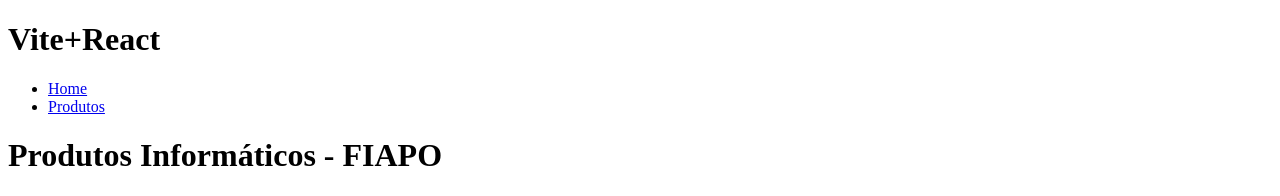
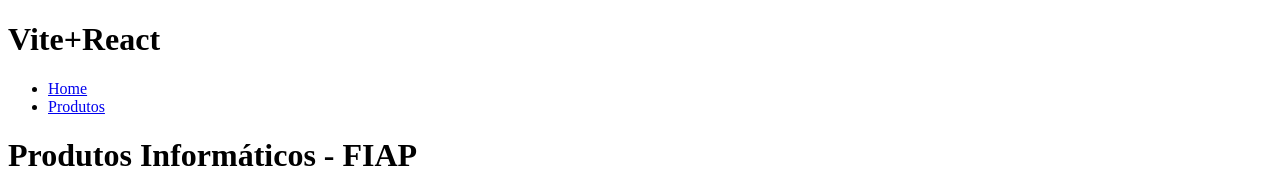
Before and after one commit to jaisycibele/spa-1tdspf-1, a React (Vite) app: page /produtos in a window 1280 px wide. Shown: the top 196 px of the page. Built offline with nearby package versions, Linux system fonts and the light colour scheme.

Commit message:
arrumando largura e altura de img

```diff
--- a/src/routes/ExcluirProdutos.module.css
+++ b/src/routes/ExcluirProdutos.module.css
@@ -22,6 +22,8 @@
 
         & img{
             display: block;
+            width: 200px;
+            height: 300px;
         }
 
         & figcaption{
--- a/src/routes/Produtos.jsx
+++ b/src/routes/Produtos.jsx
@@ -19,7 +19,7 @@
 
   return (
     <>
-      <h1>Produtos Informáticos - FIAPO</h1>
+      <h1>Produtos Informáticos - FIAP</h1>
       <table className={estilos.tblEstilo}>
         <thead>
           <tr>
```
